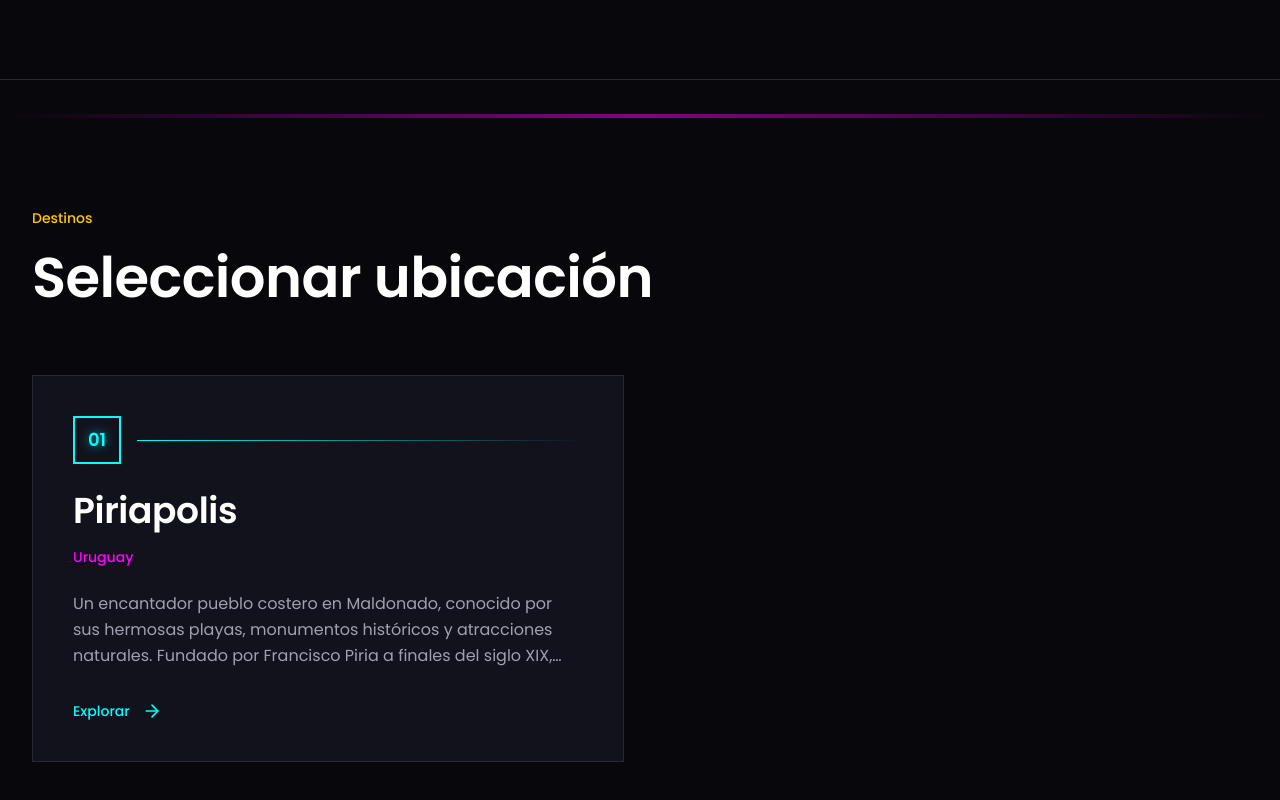
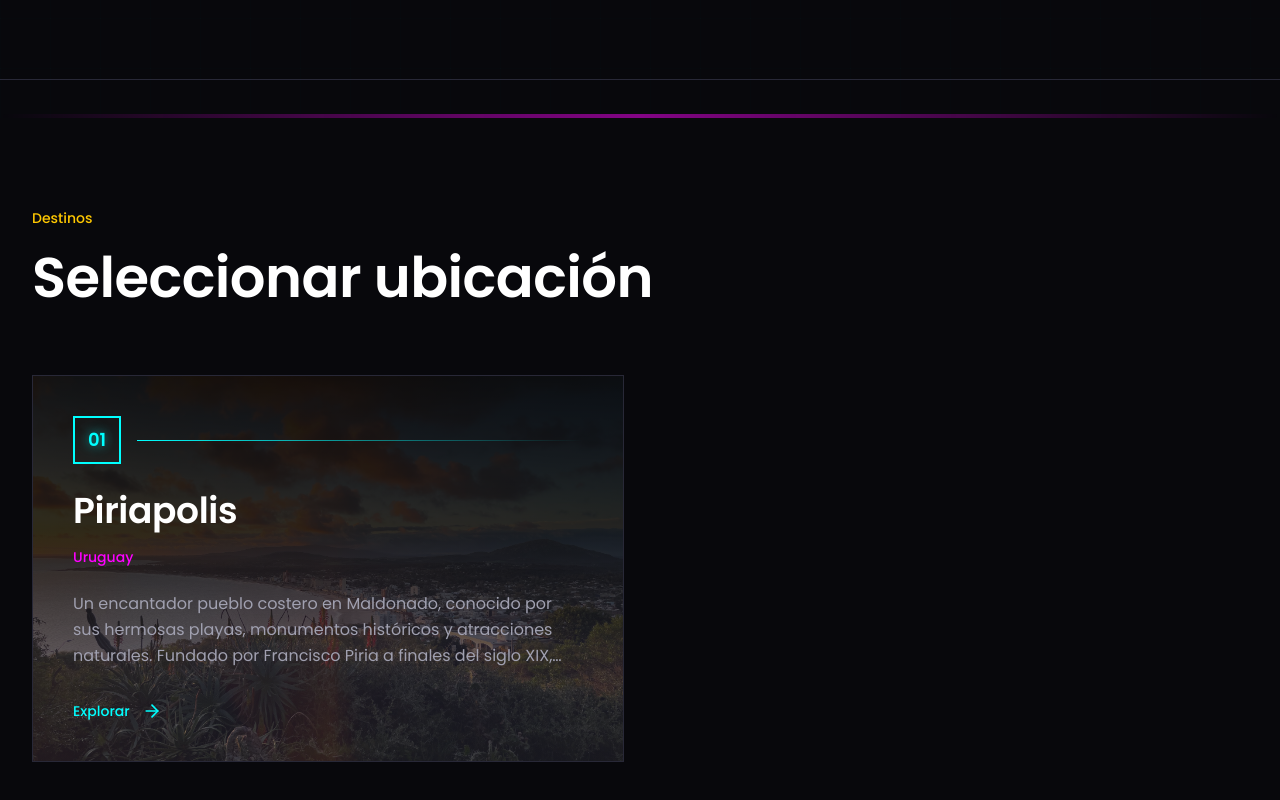
Before and after one commit to diego-suarez/local-guide, a SvelteKit app: page / in a window 1280 px wide. Shown: the part 682-1482 px from the top of the page. Built offline with nearby package versions, Linux system fonts and the light colour scheme.

Commit message:
cover-image

```diff
--- a/src/lib/components/PlacePopup.svelte
+++ b/src/lib/components/PlacePopup.svelte
@@ -7,6 +7,8 @@
 	import { getPlaceText } from '$lib/utils/i18n';
 	import type { Place } from '$lib/types';
 	import { normalizeInstagramUrl } from '$lib/utils/links';
+	import { getCoverImagePath } from '$lib/utils';
+	import { base } from '$app/paths';
 	import enTranslations from '$lib/i18n/translations/en.json';
 	import esTranslations from '$lib/i18n/translations/es.json';
 	import ptTranslations from '$lib/i18n/translations/pt.json';
@@ -111,6 +113,7 @@
 	{@const categoryLabel = currentTranslations.common.category}
 	{@const instagramUrl = currentPlace.instagram ? normalizeInstagramUrl(currentPlace.instagram) : null}
 	{@const instagramLabel = currentTranslations.common.instagram ?? 'Instagram'}
+	{@const coverImagePath = getCoverImagePath(currentPlace.id, base)}
 
 	<div class="popup-overlay" on:click={closePopup} role="button" tabindex="0" on:keydown={handleKeydown}>
 		<div class="popup-container" on:click|stopPropagation role="dialog" aria-modal="true" aria-labelledby="popup-title">
@@ -140,8 +143,10 @@
 					<h3 class="popup-title" id="popup-title">{placeTitle}</h3>
 				</div>
 
-				<!-- Scrollable description section -->
-				<div class="popup-scrollable-content">
+				<!-- Scrollable description section with cover image background -->
+				<div class="popup-scrollable-content" style="background-image: url('{coverImagePath}');">
+					<div class="popup-content-gradient"></div>
+					<div class="popup-content-inner">
 						<!-- Navigation Links -->
 						<div class="popup-navigation">
 							<div class="popup-navigation-label">{goToLabel}</div>
@@ -156,6 +161,7 @@
 						</div>
 
 						<p class="popup-description">{placeDescription}</p>
+					</div>
 				</div>
 			</div>
 		</div>
@@ -365,14 +371,34 @@
 		flex: 1;
 		overflow-y: auto;
 		overflow-x: hidden;
-		padding: 20px 24px 24px 24px;
+		position: relative;
+		background-size: cover;
+		background-position: center;
+		background-repeat: no-repeat;
 		/* Custom scrollbar styling */
 		scrollbar-width: thin;
 		scrollbar-color: #282837 #12121c;
 	}
 
+	.popup-content-gradient {
+		position: absolute;
+		top: 0;
+		left: 0;
+		right: 0;
+		bottom: 0;
+		background: linear-gradient(to bottom, rgba(0, 0, 0, 0.85) 0%, rgba(0, 0, 0, 0.7) 40%, rgba(40, 40, 55, 0.5) 70%, rgba(60, 60, 75, 0.3) 100%);
+		pointer-events: none;
+		z-index: 1;
+	}
+
+	.popup-content-inner {
+		position: relative;
+		z-index: 2;
+		padding: 20px 24px 24px 24px;
+	}
+
 	@media (max-width: 768px) {
-		.popup-scrollable-content {
+		.popup-content-inner {
 			padding: 16px 16px 16px 16px;
 		}
 	}
--- a/src/lib/utils.ts
+++ b/src/lib/utils.ts
@@ -8,3 +8,13 @@ export function loadLocations(): Location[] {
 export function getLocationById(id: string): Location | undefined {
 	return locationsData.find((loc) => loc.id === id) as Location | undefined;
 }
+
+/**
+ * Get the cover image path for a place
+ * @param placeId - The ID of the place
+ * @param basePath - Optional base path (from $app/paths). Defaults to '/local-guide'
+ * @returns The path to the cover image
+ */
+export function getCoverImagePath(placeId: string, basePath: string = '/local-guide'): string {
+	return `${basePath}/covers/${placeId}.jpg`;
+}
--- a/src/routes/+page.svelte
+++ b/src/routes/+page.svelte
@@ -1,6 +1,7 @@
 <script lang="ts">
 	import { onMount } from 'svelte';
-	import { loadLocations } from '$lib/utils';
+	import { loadLocations, getCoverImagePath } from '$lib/utils';
+	import { base } from '$app/paths';
 	import { language } from '$lib/i18n';
 	import type { Language } from '$lib/i18n';
 	import { getLocationDescription } from '$lib/utils/i18n';
@@ -97,12 +98,15 @@
 			{#if mounted}
 				<div class="grid grid-cols-1 lg:grid-cols-2 gap-8">
 					{#each locations as location, index (location.id)}
+						{@const coverImagePath = getCoverImagePath(location.id, base)}
 						<a
-							href="/{location.id}"
-							class="card-modern group block"
+							href="/local-guide/{location.id}"
+							class="card-modern group block location-card"
 							style="animation-delay: {index * 100}ms"
 						>
-							<div class="p-10">
+							<div class="location-card-background" style="background-image: url('{coverImagePath}');"></div>
+							<div class="location-card-gradient"></div>
+							<div class="location-card-content p-10 relative z-10">
 								<!-- Number badge -->
 								<div class="mb-6 flex items-center gap-4">
 									<div class="w-12 h-12 border-2 border-[#00ffff] flex items-center justify-center text-neon-cyan font-semibold text-lg">
@@ -150,4 +154,42 @@
 	</section>
 </div>
 
-<style></style>
+<style>
+	.location-card {
+		position: relative;
+		overflow: hidden;
+	}
+
+	.location-card-background {
+		position: absolute;
+		top: 0;
+		left: 0;
+		right: 0;
+		bottom: 0;
+		background-size: cover;
+		background-position: center;
+		background-repeat: no-repeat;
+		opacity: 0.6;
+		transition: opacity 0.4s cubic-bezier(0.4, 0, 0.2, 1);
+	}
+
+	.location-card:hover .location-card-background {
+		opacity: 0.7;
+	}
+
+	.location-card-gradient {
+		position: absolute;
+		top: 0;
+		left: 0;
+		right: 0;
+		bottom: 0;
+		background: linear-gradient(to bottom, rgba(0, 0, 0, 0.85) 0%, rgba(0, 0, 0, 0.7) 40%, rgba(40, 40, 55, 0.5) 70%, rgba(60, 60, 75, 0.3) 100%);
+		pointer-events: none;
+		z-index: 1;
+	}
+
+	.location-card-content {
+		position: relative;
+		z-index: 2;
+	}
+</style>
--- a/src/routes/[location]/+page.svelte
+++ b/src/routes/[location]/+page.svelte
@@ -7,6 +7,8 @@
 	import type { Language } from '$lib/i18n';
 	import { getPlaceText, getLocationDescription } from '$lib/utils/i18n';
 	import { normalizeInstagramUrl } from '$lib/utils/links';
+	import { getCoverImagePath } from '$lib/utils';
+	import { base } from '$app/paths';
 	import type { Place, Location, Categories } from '$lib/types';
 	import categoriesData from '$lib/data/categories.json';
 	import {
@@ -213,6 +215,9 @@
 		mounted = true;
 	});
 
+	// Get cover image path for location
+	const locationCoverPath = $derived.by(() => getCoverImagePath(data.location.id, base));
+
 </script>
 
 <svelte:head>
@@ -236,8 +241,9 @@
 	</header>
 
 	<!-- City Description -->
-	<section class="section-spacing border-b border-[#282837]">
-		<div class="container-wide max-w-4xl">
+	<section class="section-spacing border-b border-[#282837] location-description-section" style="background-image: url('{locationCoverPath}');">
+		<div class="location-description-gradient"></div>
+		<div class="container-wide max-w-4xl relative z-10">
 			<div class="text-[#ffc800] text-sm font-medium mb-4">{aboutLabel}</div>
 			<p class="text-xl text-[#a0a0b0] leading-relaxed text-balance">
 				{locationDescription}
@@ -604,4 +610,24 @@
 			white-space: normal;
 		}
 	}
+
+	/* Location description section with cover image */
+	.location-description-section {
+		position: relative;
+		background-size: cover;
+		background-position: center;
+		background-repeat: no-repeat;
+		overflow: hidden;
+	}
+
+	.location-description-gradient {
+		position: absolute;
+		top: 0;
+		left: 0;
+		right: 0;
+		bottom: 0;
+		background: linear-gradient(to bottom, rgba(0, 0, 0, 0.85) 0%, rgba(0, 0, 0, 0.7) 40%, rgba(40, 40, 55, 0.5) 70%, rgba(60, 60, 75, 0.3) 100%);
+		pointer-events: none;
+		z-index: 1;
+	}
 </style>
```
Also changed, not shown: src/lib/data/piriapolis.json (+37 -0 lines), static/covers/piriapolis.jpg (added). Lines whose indentation alone changed are shown as unchanged.
